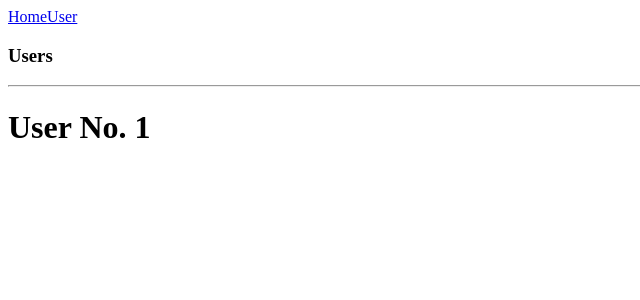
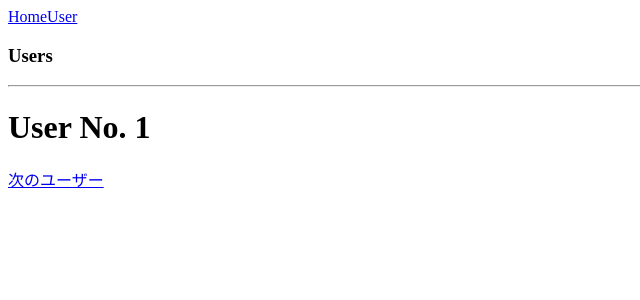
Before and after one commit to junichiseki0831/vue_project, a Vue app: page /users/1 in a window 1280 px wide. Shown: the top 300 px of the page, without its empty margins (0-640 px from the left). Built offline with nearby package versions, Linux system fonts and the light colour scheme.

Commit message:
router.jsのルーティングにname属性をつけてそれを表示部分に使用

```diff
--- a/src/router.js
+++ b/src/router.js
@@ -20,7 +20,7 @@
       props: true,
       children: [
         {path: "posts", component: UsersPosts},
-        {path: "profile", component: UsersProfile},
+        {path: "profile", component: UsersProfile, name: "users-id-profile"},
       ]
     }
   ]
--- a/src/views/Home.vue
+++ b/src/views/Home.vue
@@ -10,7 +10,10 @@
   methods: {
     toUsers() {
       //router経由で画面の切り替え
-      this.$router.push('users');
+      this.$router.push({
+        name: "users-id-profile",
+        params: {id: 1}
+      });
     }
   }
 }
--- a/src/views/Users.vue
+++ b/src/views/Users.vue
@@ -3,7 +3,7 @@
     <h3>Users</h3>
     <hr>
     <h1>User No. {{ id }}</h1>
-    <router-view></router-view>
+    <router-link :to="{ name: users-id-profiles, params: { id: Number(id) + 1}}">次のユーザー</router-link>
   </div>
 </template>
 
```
